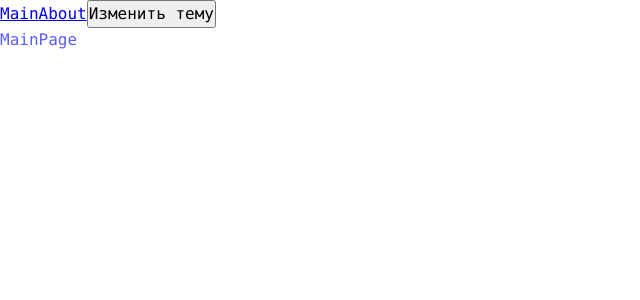
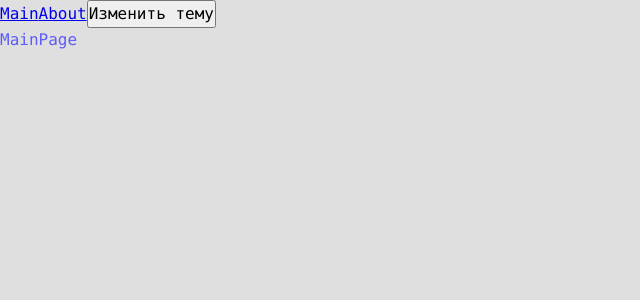
Before and after one commit to Dannicser/ULBI-TV-Advanced-Frontend, a React app: page / in a window 1280 px wide. Shown: the top 300 px of the page, without its empty margins (0-640 px from the left). Built offline with nearby package versions, Linux system fonts and the light colour scheme.

Commit message:
lesson #8 - create classnames function

```diff
--- a/src/App/App.tsx
+++ b/src/App/App.tsx
@@ -10,12 +10,13 @@ import { MainPageAsync } from "../page/MainPage/MainPage.async";
 import { AboutPageAsync } from "../page/AboutPage/AboutPage.async";
 
 import "../style/index.scss";
+import { classNames } from "../helpers/classNames/classNames";
 
 export const App: React.FC = () => {
   const { theme, toggleTheme } = useTheme();
 
   return (
-    <div className={`app ${theme}`}>
+    <div className={classNames("app", { hovered: true, ddf: true }, [theme])}>
       <Header />
       <button onClick={toggleTheme}>Изменить тему</button>
       <Suspense fallback={<div>...</div>}>
--- /dev/null
+++ b/src/helpers/classNames/classNames.ts
@@ -0,0 +1,13 @@
+type Mods = Record<string, boolean | string>;
+
+export const classNames = (cls: string, mods: Mods, additional: string[]): string => {
+  const filteredMods = Object.entries(mods)
+    .filter(([className, value]) => Boolean(value))
+    .map(([className, value]) => className);
+
+  return [cls, ...additional, ...filteredMods].join(" ");
+};
+
+// cls - главный класс
+// mods -
+// позволяет удобно комбинировать классы
--- a/src/style/themes/normal.scss
+++ b/src/style/themes/normal.scss
@@ -1,5 +1,5 @@
 .app.light {
-  --bg-color: rgb(255, 255, 255);
+  --bg-color: rgb(224, 223, 223);
 
   --primary-color: rgb(92, 92, 250);
   --secondary-color: rgb(153, 103, 252);
```
